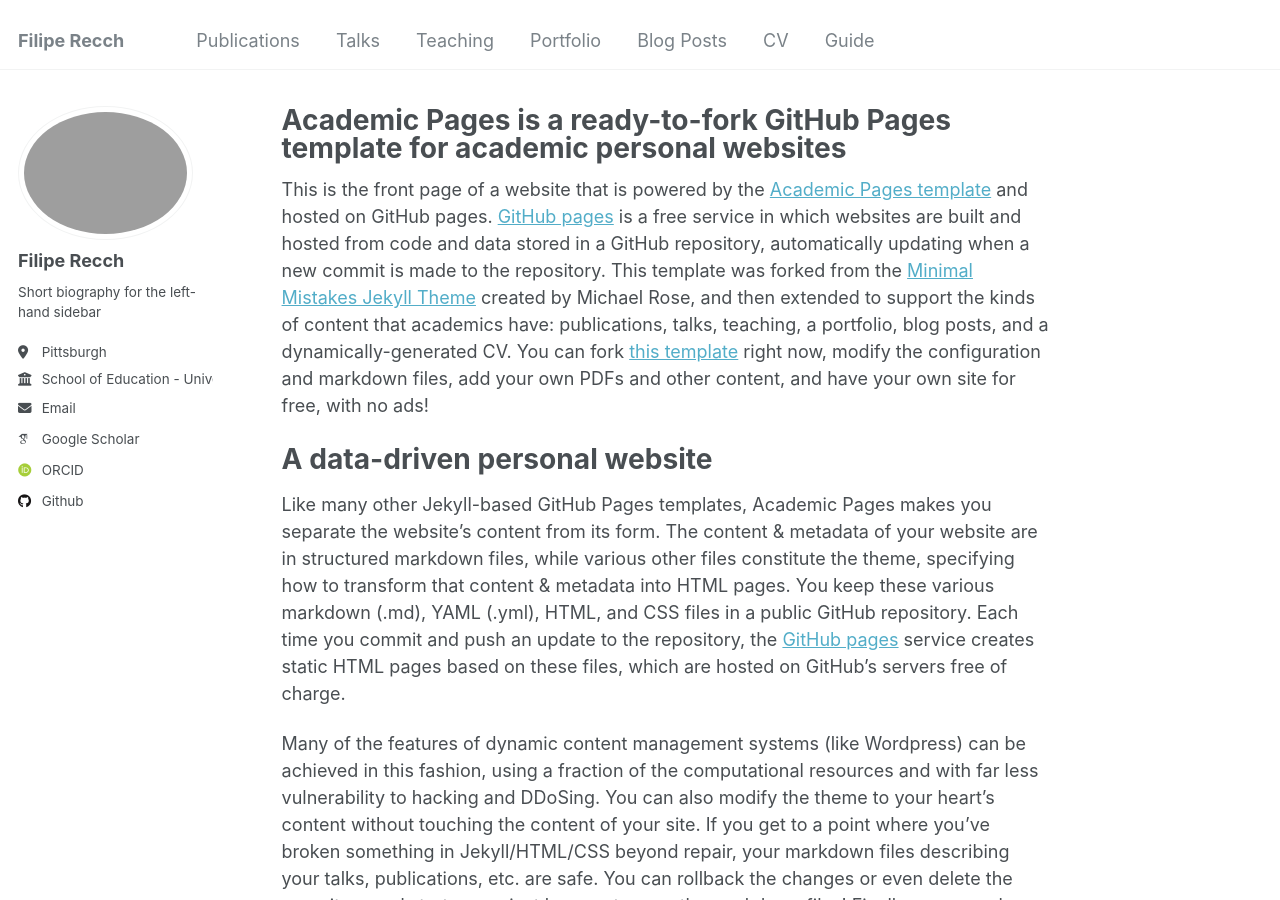
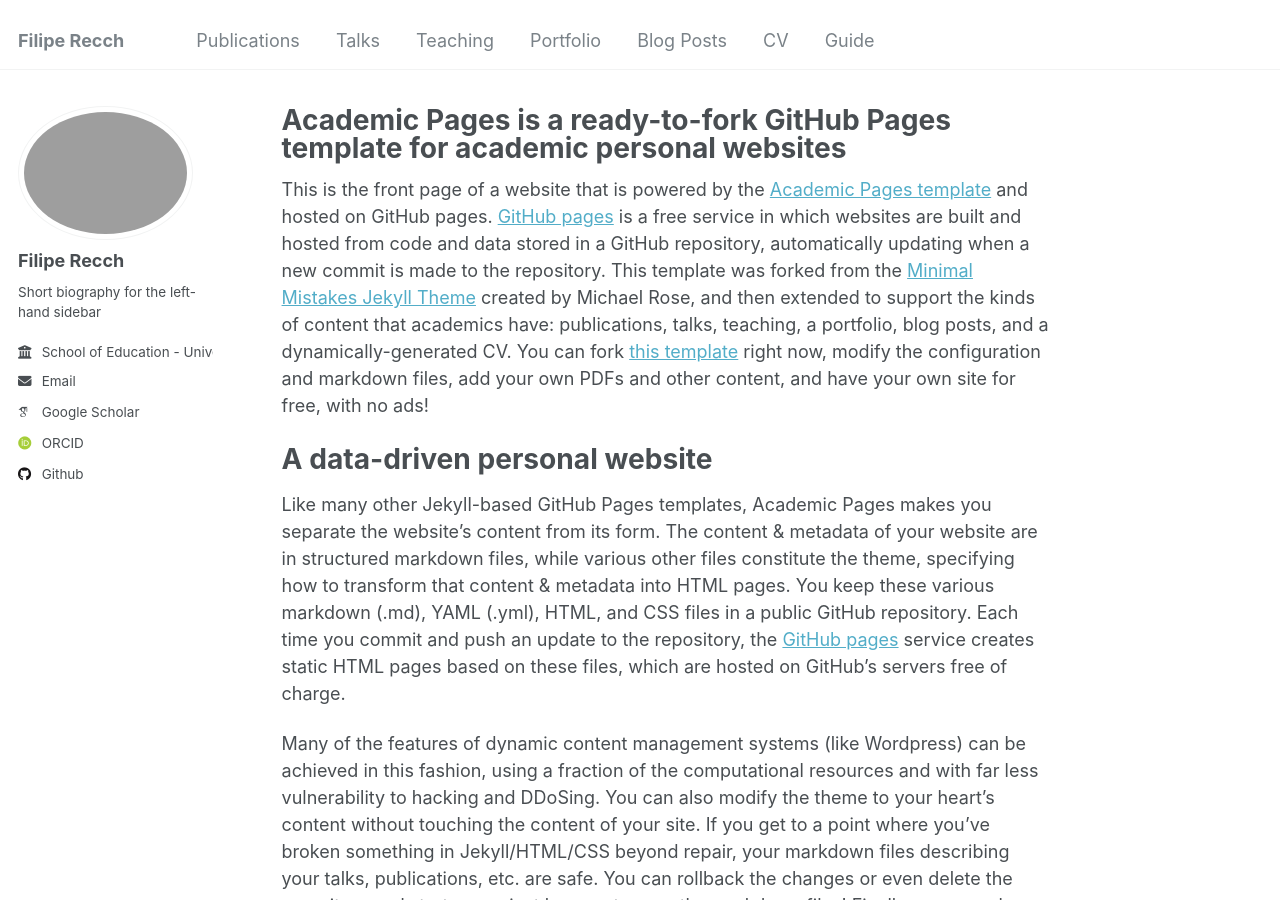
Before and after one commit to filiperecch/filiperecch.github.io, a Jekyll site: the page built from _pages/about.md, in a window 1280 px wide and 900 px high. Built offline with Jekyll 4.4.1, drawn with Linux system fonts in a browser that asks for light colours; some web fonts are replaced.

Commit message:
Update _config.yml

```diff
--- a/_config.yml
+++ b/_config.yml
@@ -25,7 +25,7 @@ author:
   name             : "Filipe Recch"
   pronouns         : #"he/him"
   bio              : "Short biography for the left-hand sidebar"
-  location         : "Pittsburgh"
+  location         : #"Pittsburgh"
   employer         : "School of Education - University of Pittsburgh"
   uri              : # URL
   email            : "recch@pitt.edu"
```
